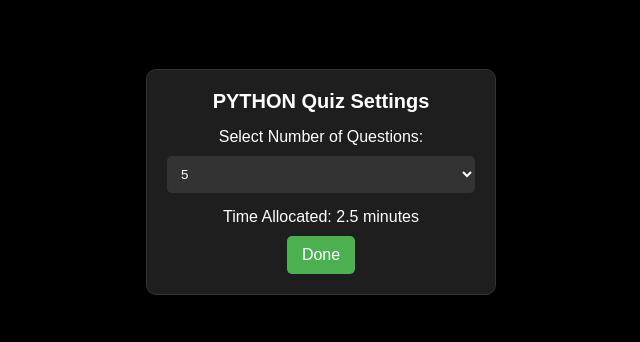
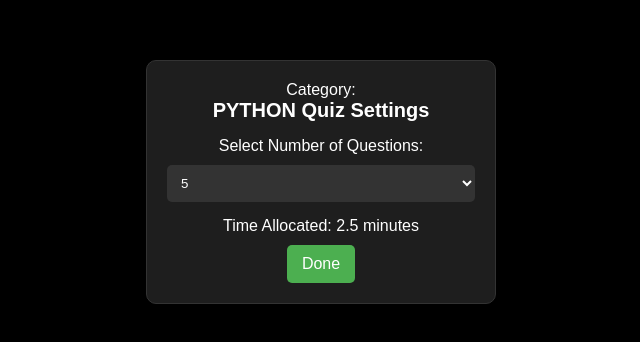
Before and after one commit to Dhanush-kd2312/QuizArena, a Next.js app: page /quiz/startsection in a window 1280 px wide. Shown: the part 218-560 px from the top of the page, without its empty margins (319-959 px from the left). Built offline with nearby package versions, Linux system fonts and the light colour scheme.

Commit message:
Update page.js

```diff
--- a/src/app/quiz/startsection/page.js
+++ b/src/app/quiz/startsection/page.js
@@ -63,6 +63,7 @@ export default function StartSection() {
     <Suspense fallback={<p>Loading quiz settings...</p>}>
       <div style={styles.container}>
         <div style={styles.box}>
+          <p>Category: {searchParams.get("category")}</p>
           <h1 style={{ fontSize: "20px", marginBottom: "15px" }}>
             {selectedCategory.toUpperCase()} Quiz Settings
           </h1>
```
